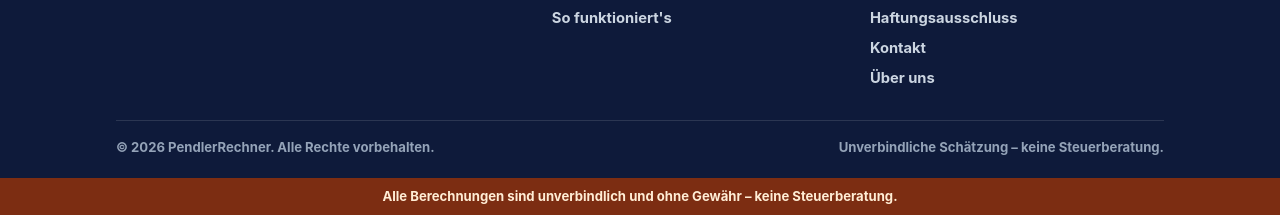
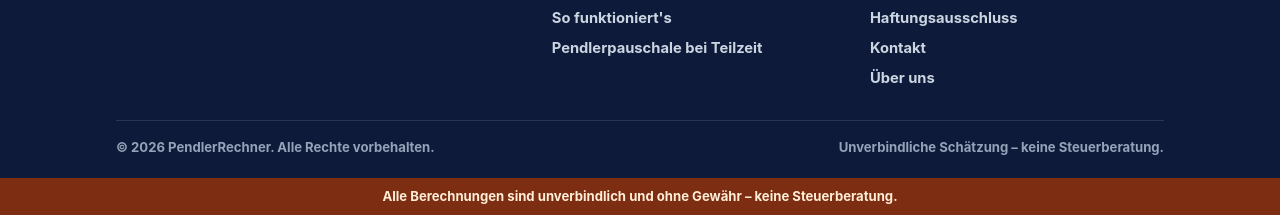
Before and after one commit to mirzacreative/pendlerpauschale-rechner, a plain HTML site: page index.html in a window 1280 px wide. Shown: the part 4080-4295 px from the top of the page. Drawn offline with Linux system fonts and the light colour scheme.

Commit message:
Link pendlerpauschale-teilzeit-2026.html from index.html

```diff
--- a/index.html
+++ b/index.html
@@ -268,6 +268,7 @@
           <li><a href="pendlerpauschale-2026-neuerung.html">Neuerung 2026</a></li>
           <li><a href="arbeitstage-berechnen.html">Arbeitstage berechnen</a></li>
           <li><a href="so-funktionierts.html">So funktioniert's</a></li>
+          <li><a href="pendlerpauschale-teilzeit-2026.html">Pendlerpauschale bei Teilzeit</a></li>
         </ul>
       </div>
       <div>
```
